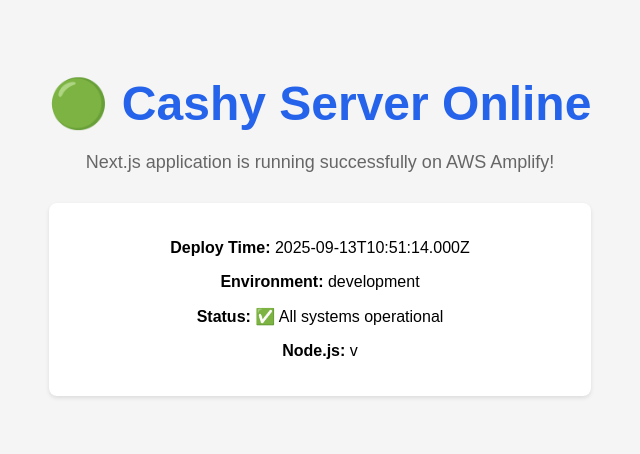
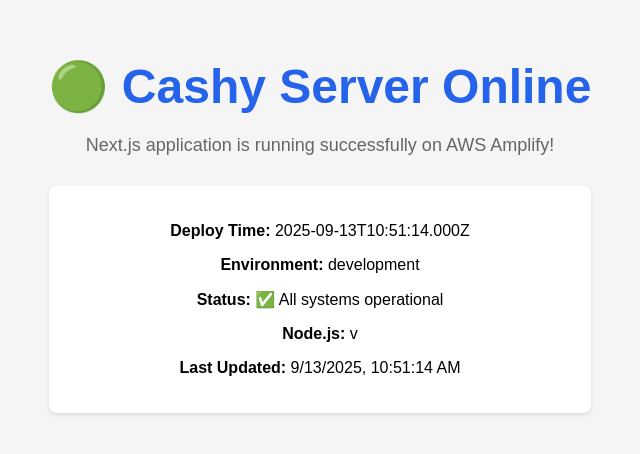
Before and after one commit to rashyy17/AWSDepolyment_AI_Finance_App, a Next.js app: page / in a window 1280 px wide. Shown: the part 230-684 px from the top of the page, without its empty margins (320-960 px from the left). Built offline with nearby package versions, Linux system fonts and the light colour scheme.

Commit message:
Trigger redeploy - added timestamp to working version

```diff
--- a/app/page.js
+++ b/app/page.js
@@ -27,6 +27,7 @@
           <p><strong>Environment:</strong> {process.env.NODE_ENV || 'development'}</p>
           <p><strong>Status:</strong> ✅ All systems operational</p>
           <p><strong>Node.js:</strong> v{process.version}</p>
+          <p><strong>Last Updated:</strong> {new Date().toLocaleString()}</p>
         </div>
       </div>
     </div>
```
